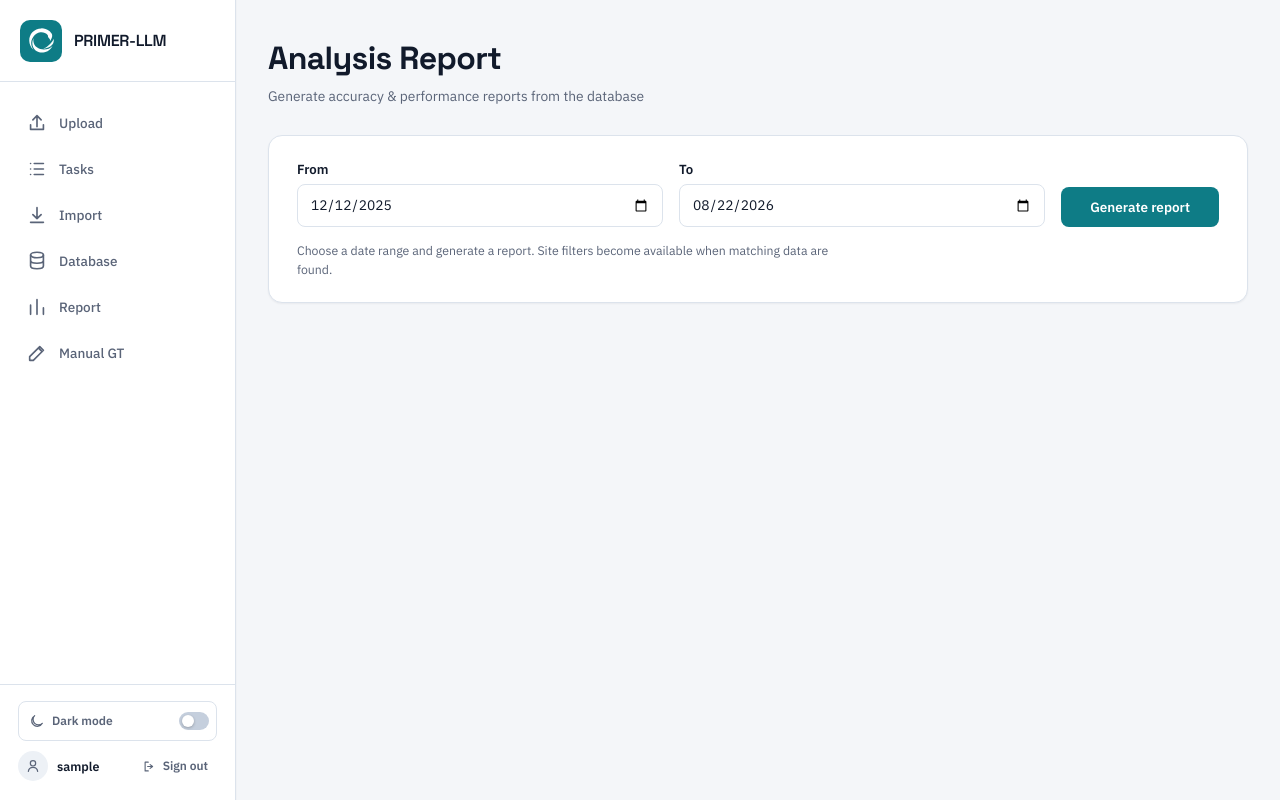
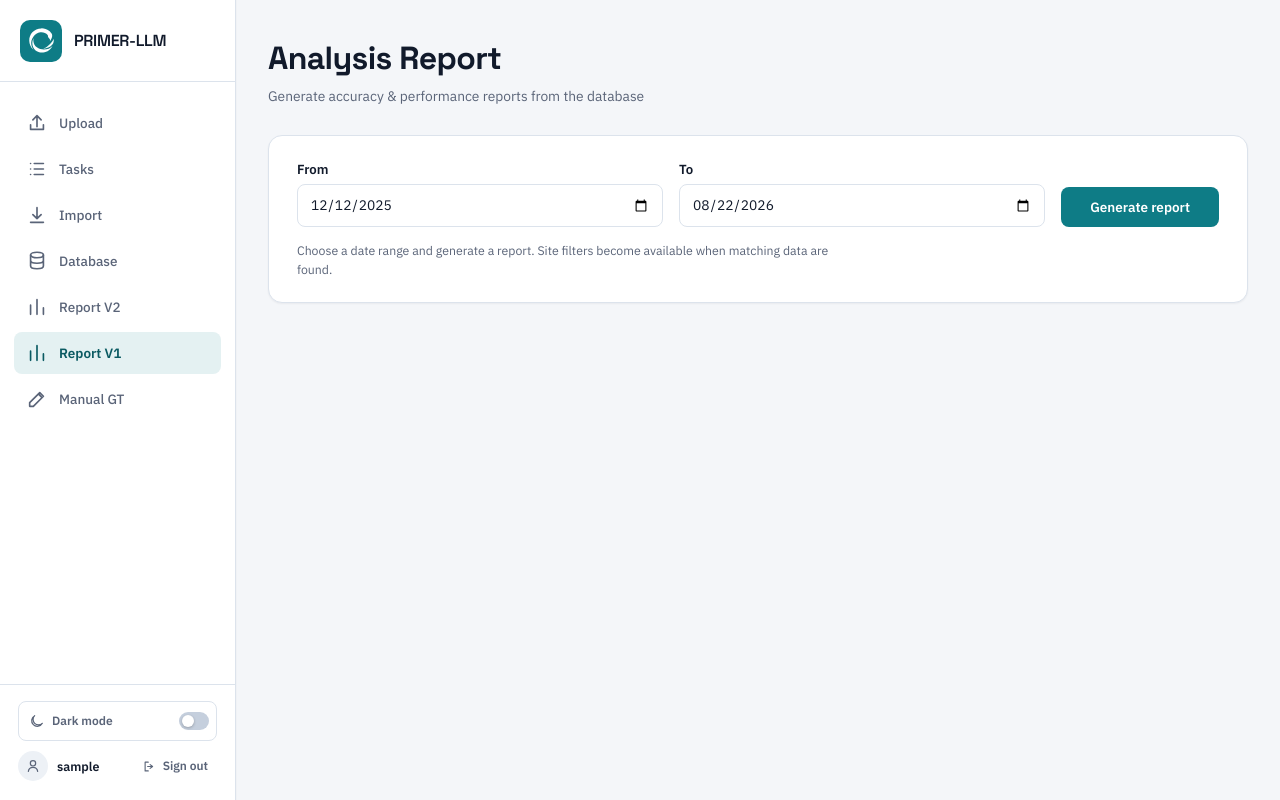
Before and after one commit to covie154/cxr-audit-site, a Django app: page /report-old/ in a window 1280 px wide. Run offline with Django 5.2, Linux system fonts and the light colour scheme; the visitor is signed in with stand-in values (Sample User, id 1); data that the repository does not hold is empty.

Commit message:
fix(quick-261007-dji): align report V2 layout and separate V1 navigation

```diff
--- a/django-app/report/templates/report/report.html
+++ b/django-app/report/templates/report/report.html
@@ -1,7 +1,8 @@
 {% extends "base.html" %}
 {% load static %}
 
-{% block title %}Report — PRIMER-LLM{% endblock %}
+{% block title %}Report V1 — PRIMER-LLM{% endblock %}
+{% block nav_report_v1 %}active{% endblock %}
 
 
 {% block extra_head %}
--- a/django-app/report_v2/templates/report_v2/index.html
+++ b/django-app/report_v2/templates/report_v2/index.html
@@ -9,7 +9,6 @@
 <div class="report-v2-page">
     <h1 class="page-title">Report <small>v2</small></h1>
     <p class="page-subtitle">A new workspace for audit reports.</p>
-    <p class="report-v2-legacy"><a href="{% url 'report:index' %}">Open the previous report</a> to generate reports, export results, or send email reports.</p>
     <section class="card" aria-labelledby="publishedTitle">
         <h2 id="publishedTitle">Published reports</h2>
         {% if published_reports %}
--- a/django-app/report_v2/templates/report_v2/page.html
+++ b/django-app/report_v2/templates/report_v2/page.html
@@ -15,7 +15,6 @@
     {# the csrftoken cookie, which report.js then reads for its X-CSRFToken header. #}
     <span class="widget-csrf" data-role="csrf" aria-hidden="true">{% csrf_token %}</span>
     <h1 class="page-title">{{ title }} <small>{{ version }}</small></h1>
-    <p class="report-v2-legacy"><a href="{{ legacy_report_url }}">Open the previous report</a></p>
     {# Task 17/18: freeze the current widget states server-side, then print or email. #}
     {# report.js blocks the request until every pending widget update has settled. #}
     <p class="report-v2-exportbar">
@@ -51,7 +50,7 @@
         <h2>{{ section.title }}</h2>
         <div class="report-grid" style="grid-auto-rows: minmax({{ grid.row_height_px|default:64 }}px, auto);">
             {% for f in section.widgets %}
-            <article class="widget-frame" data-widget-id="{{ f.id }}" data-type="{{ f.type }}"
+            <article class="card widget-frame" data-widget-id="{{ f.id }}" data-type="{{ f.type }}"
                      data-data-url="{{ f.data_url }}" data-context-token="{{ f.context_token }}"
                      style="grid-column: span {{ f.width }}; grid-row: span {{ f.height }};">
                 <header class="widget-header"><h3>{{ f.title }}</h3></header>
--- a/django-app/templates/base.html
+++ b/django-app/templates/base.html
@@ -66,7 +66,10 @@
             </a>
             {% endif %}
             <a href="{% url 'report_v2:index' %}" class="nav-item {% block nav_report %}{% endblock %}"{% if request.resolver_match.namespace == 'report_v2' %} aria-current="page"{% endif %}>
-                <svg class="nav-icon" aria-hidden="true"><use href="#icon-report"/></svg><span>Report</span>
+                <svg class="nav-icon" aria-hidden="true"><use href="#icon-report"/></svg><span>Report V2</span>
+            </a>
+            <a href="{% url 'report:index' %}" class="nav-item {% block nav_report_v1 %}{% endblock %}"{% if request.resolver_match.namespace == 'report' %} aria-current="page"{% endif %}>
+                <svg class="nav-icon" aria-hidden="true"><use href="#icon-report"/></svg><span>Report V1</span>
             </a>
             <a href="{% url 'gt:index' %}" class="nav-item {% block nav_gt %}{% endblock %}"{% if request.resolver_match.namespace == 'gt' %} aria-current="page"{% endif %}>
                 <svg class="nav-icon" aria-hidden="true"><use href="#icon-edit"/></svg><span>Manual GT</span>
```
Also changed, not shown: django-app/report_v2/static/report_v2/report.css (+10 -7 lines), django-app/report_v2/tests/test_routes.py (+18 -0 lines).
